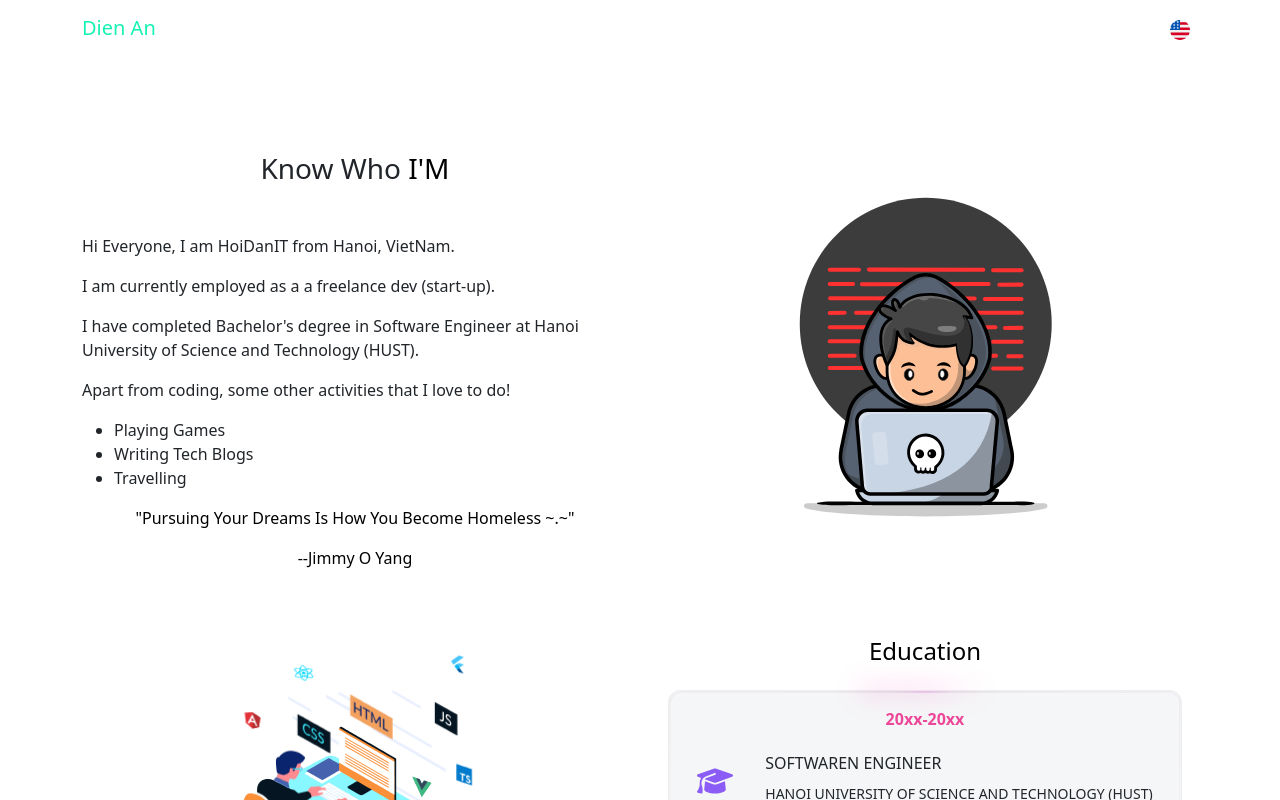
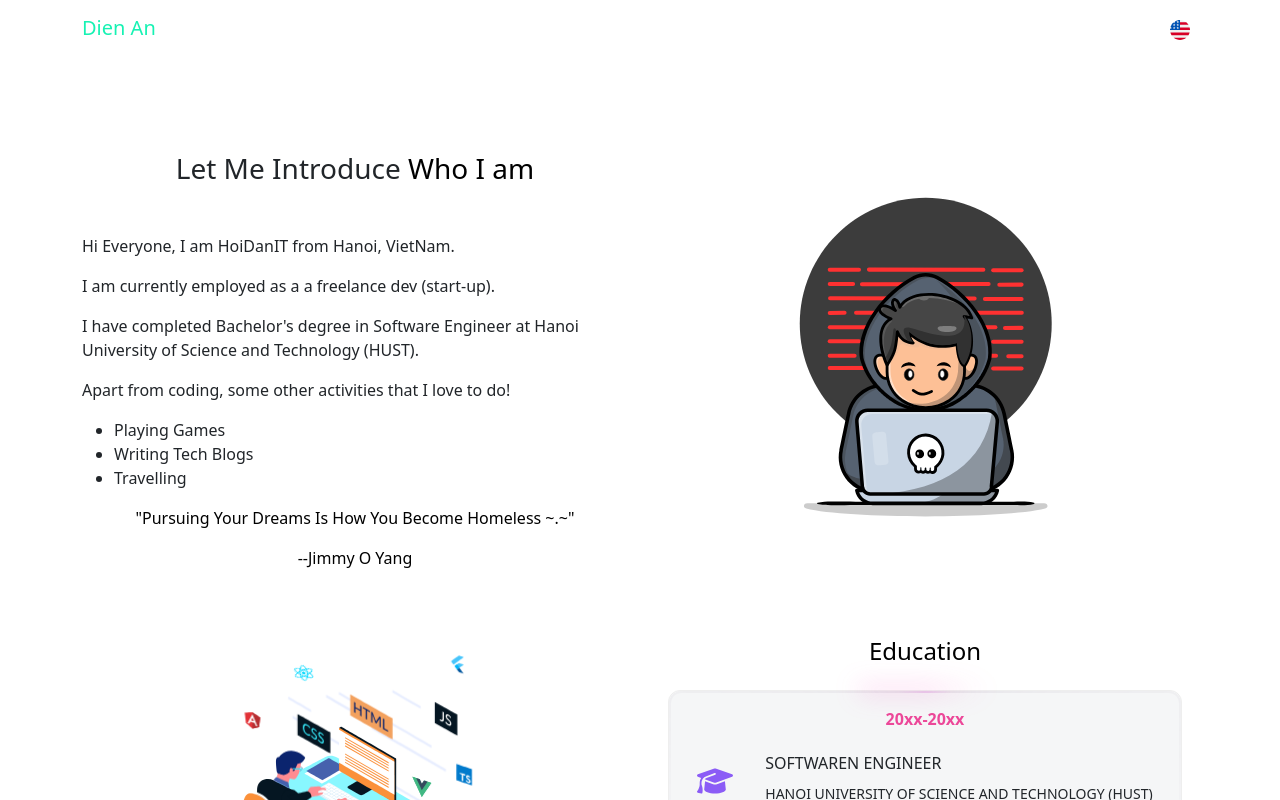
Before and after one commit to leehoang1202/anhoangdien, a React (Vite) app: page /about in a window 1280 px wide. Shown: the top 800 px of the page. Built offline with nearby package versions, Linux system fonts and the light colour scheme.

Commit message:
Update index.tsx

```diff
--- a/src/components/sections/about/index.tsx
+++ b/src/components/sections/about/index.tsx
@@ -14,7 +14,7 @@ const About = () => {
         <>
             <Row>
                 <Col md={6} xs={12}>
-                    <h3 className="text-center mb-md-5 mb-2">Know Who <span className="brand-red">I'M</span> </h3>
+                    <h3 className="text-center mb-md-5 mb-2">Let Me Introduce <span className="brand-red">Who I am</span> </h3>
                     <div>
                         <div>
                             <p> Hi Everyone, I am HoiDanIT from Hanoi, VietNam.</p>
```
